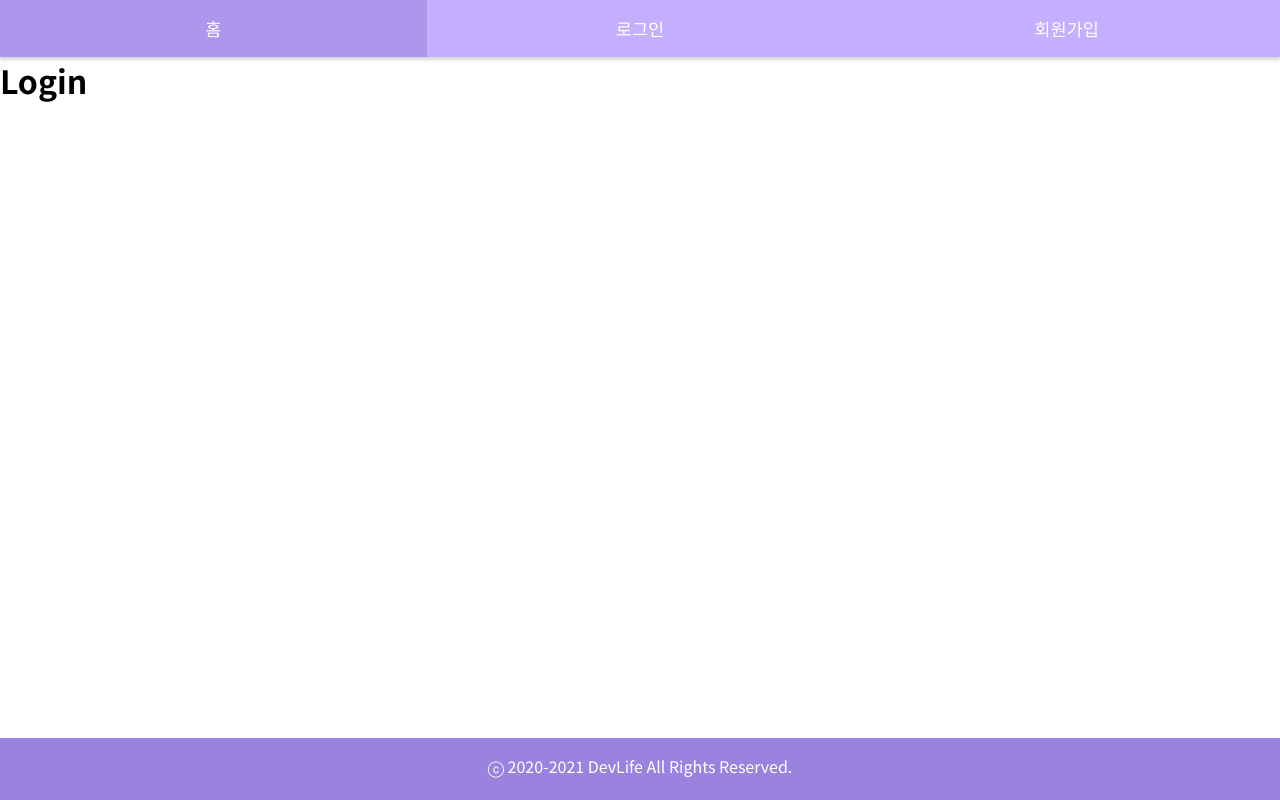
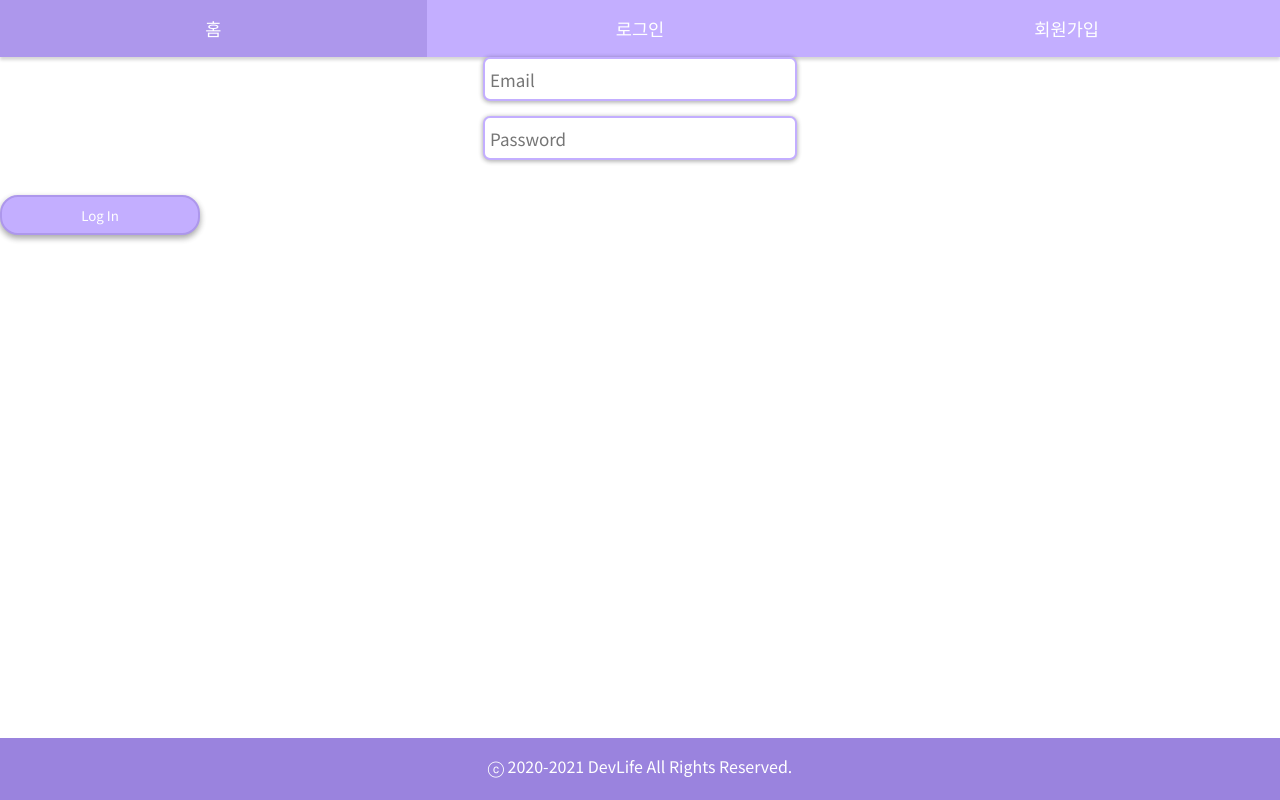
Before and after one commit to 5tarlight/devpub-frontend, a React (Create React App) app: page /login in a window 1280 px wide. Built offline with nearby package versions, Linux system fonts and the light colour scheme; what redux-pender would draw is missing.

Commit message:
init login container

```diff
--- /dev/null
+++ b/src/components/auth/LoginForm/LoginForm.tsx
@@ -0,0 +1,49 @@
+import React, { ChangeEvent, FC, useState } from 'react';
+import styles from './LoginForm.scss';
+import classNames from 'classnames/bind';
+import AuthInput from '../AuthInput/AuthInput';
+import Button from '../../Button/Button';
+
+const cx = classNames.bind(styles);
+
+const LoginForm: FC = () => {
+  const [email, setEmail] = useState('');
+  const [emailErr, setEmailErr] = useState('');
+  const [password, setPassword] = useState('');
+  const [pwErr, setPwErr] = useState('');
+
+  const onEmailChange = (e: ChangeEvent<HTMLInputElement>) => {
+    const {
+      target: { value },
+    } = e;
+    setEmail(value);
+  };
+  const onPasswordChange = (e: ChangeEvent<HTMLInputElement>) => {
+    const {
+      target: { value },
+    } = e;
+    setPassword(value);
+  };
+
+  return (
+    <div className={cx('login-form')}>
+      <AuthInput
+        type={'text'}
+        placeholder={'Email'}
+        value={email}
+        err={emailErr}
+        onChange={onEmailChange}
+      />
+      <AuthInput
+        type={'password'}
+        placeholder={'Password'}
+        value={password}
+        err={pwErr}
+        onChange={onPasswordChange}
+      />
+      <Button value={'Log In'} onClick={() => {}} />
+    </div>
+  );
+};
+
+export default LoginForm;
--- /dev/null
+++ b/src/containers/LoginContainer.tsx
@@ -0,0 +1,8 @@
+import React, { FC } from 'react';
+import LoginForm from '../components/auth/LoginForm/LoginForm';
+
+const LoginContainer: FC = () => {
+  return <LoginForm />;
+};
+
+export default LoginContainer;
--- a/src/pages/Login.tsx
+++ b/src/pages/Login.tsx
@@ -1,11 +1,8 @@
 import React from 'react';
+import LoginContainer from '../containers/LoginContainer';
 
 const Login = () => {
-  return (
-    <div>
-      <h1>Login</h1>
-    </div>
-  );
+  return <LoginContainer />;
 };
 
 export default Login;
```
Also changed, not shown: src/components/auth/LoginForm/LoginForm.scss (added).
